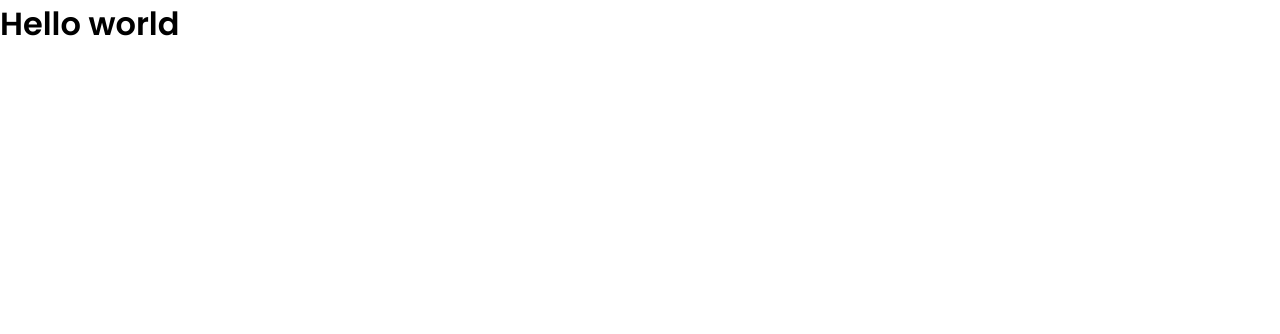
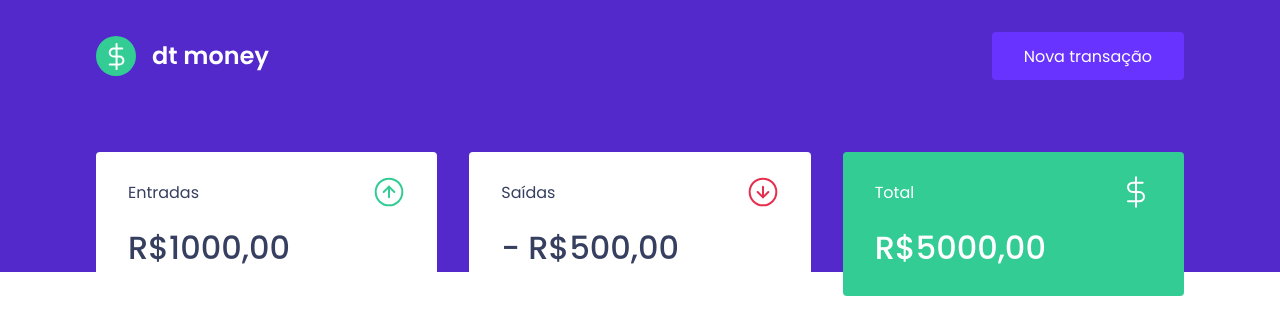
Before and after one commit to caioh123/dtmoney, a React (Create React App) app: page / in a window 1280 px wide. Shown: the top 334 px of the page. Built offline with nearby package versions, Linux system fonts and the light colour scheme.

Commit message:
aula 2-3

```diff
--- a/public/index.html
+++ b/public/index.html
@@ -7,7 +7,7 @@
     <meta name="viewport" content="width=device-width, initial-scale=1" />
     <link rel="shortcut icon" href="favicon.png" type="image/png">
 
-    <link href="https://fonts.googleapis.com/css2?family=Poppins:wght@400;600&display=swap" rel="stylesheet">
+    <link href="https://fonts.googleapis.com/css2?family=Poppins:wght@400;500;600&display=swap" rel="stylesheet">
 
     <title>dtmoney</title>
   </head>
--- a/src/App.tsx
+++ b/src/App.tsx
@@ -1,10 +1,14 @@
+import { Dashboard } from './components/Dashboard';
+import { Header } from './components/Header';
 import {GlobalStyle} from './styles/global'
+
 
 export function App() {
   return (
-    <div className="App">
-      <h1>Hello world</h1>
+    <>
+      <Header />
+      <Dashboard />
       <GlobalStyle />
-    </div>
+    </>
   );
 }
--- /dev/null
+++ b/src/components/Dashboard/index.tsx
@@ -0,0 +1,13 @@
+import React from 'react'
+import { Container } from '../Dashboard/styles'
+import { Summary } from '../Summary'
+
+export const Dashboard = () => {
+    return (
+        <div>
+            <Container>
+                <Summary />
+            </Container>
+        </div>
+    )
+}
--- /dev/null
+++ b/src/components/Dashboard/styles.ts
@@ -0,0 +1,7 @@
+import styled from "styled-components";
+
+export const Container = styled.main`
+max-width: 1120px;
+margin: 0 auto;
+padding: 2.5rem 1rem;
+`
--- /dev/null
+++ b/src/components/Header/index.tsx
@@ -0,0 +1,17 @@
+import logoImg from '../../assets/logo.svg'
+import { Container, Content } from './styles'
+
+
+
+export const Header = () => {
+    return (
+        <Container>
+            <Content>
+
+            <img src={logoImg} alt="dt money" />
+            <button type="button">Nova transação</button>
+            </Content>
+
+        </Container>
+    )
+}
--- /dev/null
+++ b/src/components/Header/styles.ts
@@ -0,0 +1,31 @@
+import styled from "styled-components";
+
+export const Container = styled.header`
+background: var(--blue);
+`
+
+export const Content = styled.div`
+max-width: 1120px;
+margin: 0 auto;
+
+padding: 2rem 1rem 12rem;
+display: flex;
+align-items: center;
+justify-content: space-between;
+
+button {
+    font-size: 1rem;
+    color: #ffffff;
+    background: var(--blue-light);
+    border: 0;
+    padding: 0 2rem;
+    border-radius: 0.25rem;
+    height: 3rem;
+
+    transition: filter 0.2s;
+
+    &:hover {
+        filter: brightness(0.9);
+    }
+}
+`
--- /dev/null
+++ b/src/components/Summary/index.tsx
@@ -0,0 +1,40 @@
+import React from 'react'
+import { Container } from './styles'
+import incomeImg from '../../assets/income.svg'
+import outcomeImg from '../../assets/outcome.svg'
+import totalImg from '../../assets/total.svg'
+
+export const Summary = () => {
+    return (
+        <Container>
+            <div>
+                <header>
+                    <p>Entradas</p>
+                    <img src={incomeImg} alt="Entradas" />
+                </header>
+                <strong>
+                    R$1000,00
+                </strong>
+            </div>
+            <div>
+                <header>
+                    <p>Saídas</p>
+                    <img src={outcomeImg} alt="Entradas" />
+                </header>
+                <strong>
+                   - R$500,00
+                </strong>
+            </div>
+            <div className="highlight-background">
+                <header>
+                    <p>Total</p>
+                    <img src={totalImg} alt="Total" />
+                </header>
+                <strong>
+                    R$5000,00
+                </strong>
+            </div>
+
+        </Container>
+    )
+}
--- /dev/null
+++ b/src/components/Summary/styles.ts
@@ -0,0 +1,34 @@
+import styled from "styled-components";
+
+export const Container = styled.div`
+display: grid;
+grid-template-columns: repeat(3, 1fr);
+gap: 2rem;
+margin-top: -10rem;
+
+    div {
+        background: var(--shape);
+        padding: 1.5rem 2rem;
+        border-radius: 0.25rem;
+        color: var(--text-title);
+
+        header {
+            display: flex;
+            align-items: center;
+            justify-content: space-between;
+        }
+
+        strong {
+            display: block;
+            margin-top: 1rem;
+            font-size: 2rem;
+            font-weight: 500;
+            line-height: 3rem;
+        }
+
+        &.highlight-background {
+            background: var(--green);
+            color: #fff;
+        }
+    }
+`
--- a/src/styles/global.ts
+++ b/src/styles/global.ts
@@ -6,6 +6,7 @@
     --background: #f0f2f5;
     --red: #e52e4d;
     --blue: #5429cc;
+    --green: #33cc95;
 
     --blue-light: #6933ff;
     --text-title: #363f5f;
```
Also changed, not shown: 1 other file (tests, documents, lock files or other folders).
